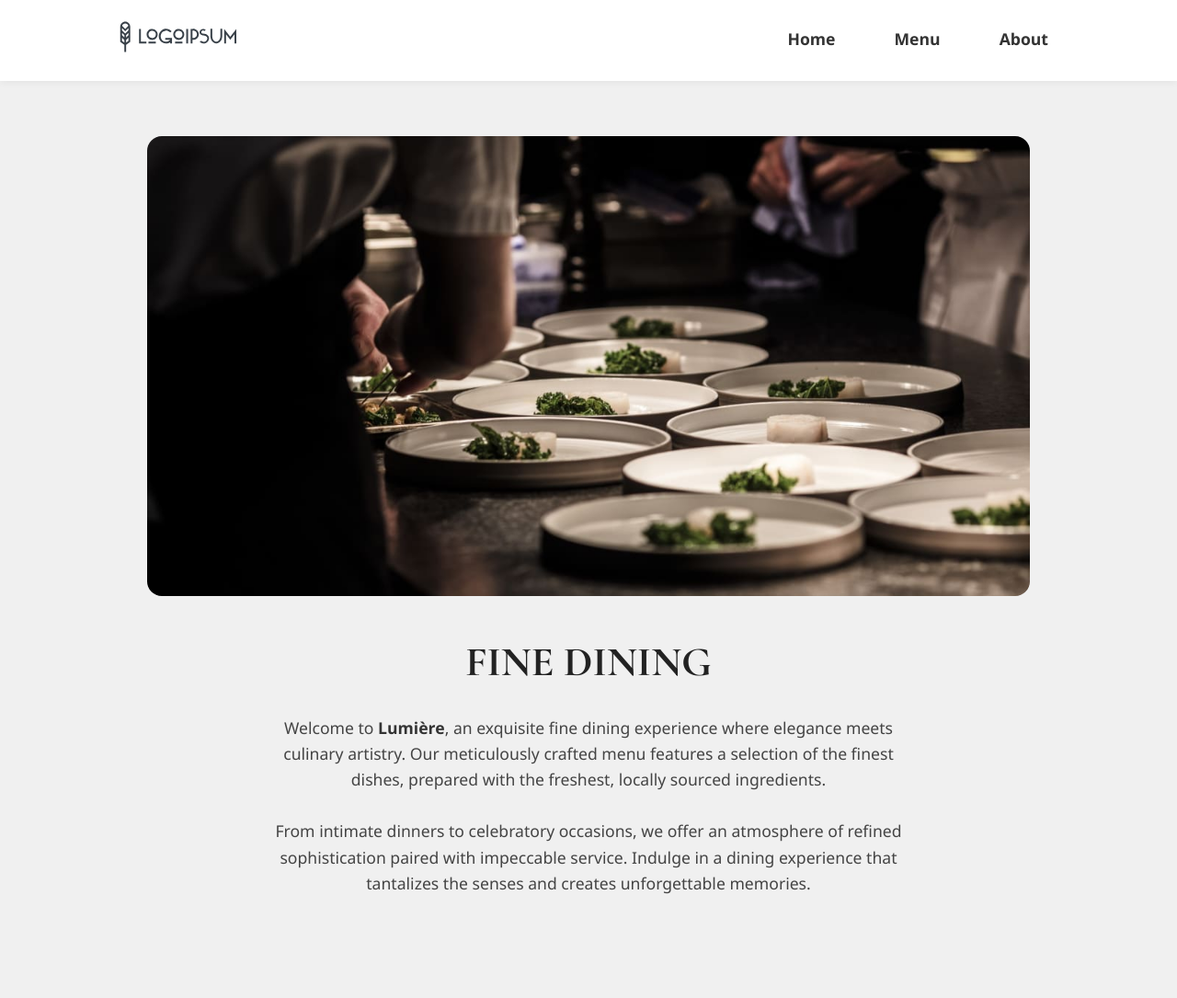
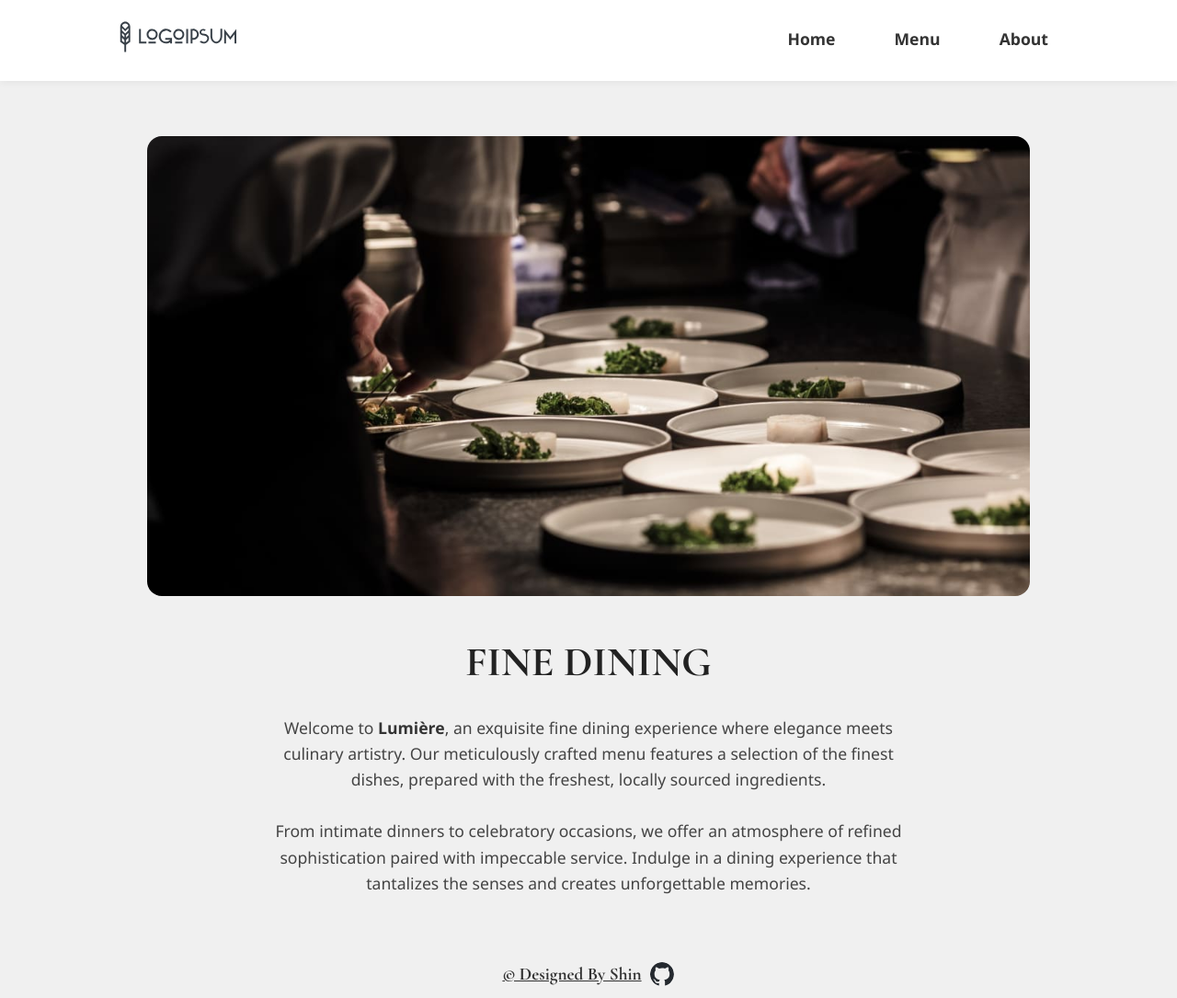
Before and after one commit to JiaShin2000/restaurant-page, a website built with webpack: page src/template.html in a window 1280 px wide. Shown: the whole page at 92% size. Before the commit the page ends 1034 px from the top, so only its background shows below. Built offline with nearby package versions, Linux system fonts and the light colour scheme.

Commit message:
Added footer link to Github repos

```diff
--- a/src/styles.css
+++ b/src/styles.css
@@ -127,3 +127,76 @@ nav a:hover {
     max-height: 300px;
   }
 }
+
+footer {
+  margin-top: auto;
+  display: flex;
+  background-color: transparent;
+  color: #333333;
+  justify-content: center;
+  align-items: center;
+  padding: 10px;
+  width: 100%;
+}
+
+footer a {
+  display: flex;
+  align-items: center; /* Aligns items vertically */
+  text-decoration: underline;
+  background-color: transparent;
+  color: #333333;
+  font-size: 1.2rem;
+  gap: 8px;
+  font-family: "Cormorant Garamond", serif;
+  font-weight: bolder;
+}
+
+footer a:hover {
+  animation: float 3s ease-in-out infinite;
+  color: #aa0000;
+}
+
+.github-logo {
+  display: inline-block;
+  background: none;
+  border: 1px solid transparent;
+  border-radius: 50%;
+  max-width: 28px;
+  max-height: 28px;
+
+  transition: all 0.3s ease-in-out;
+}
+
+@keyframes flicker {
+  0% {
+    box-shadow: 0 0 10px #4da8da, 0 0 20px #4da8da, 0 0 30px #4da8da;
+  }
+  50% {
+    box-shadow: 0 0 20px #4da8da, 0 0 30px #4da8da, 0 0 40px #4da8da;
+  }
+  100% {
+    box-shadow: 0 0 15px #4da8da, 0 0 25px #4da8da, 0 0 35px #4da8da;
+  }
+}
+
+@keyframes flickerText {
+  0% {
+    text-shadow: 0 0 10px #4da8da, 0 0 20px #4da8da, 0 0 30px #4da8da;
+  }
+  50% {
+    text-shadow: 0 0 20px #4da8da, 0 0 30px #4da8da, 0 0 40px #4da8da;
+  }
+  100% {
+    text-shadow: 0 0 15px #4da8da, 0 0 25px #4da8da, 0 0 35px #4da8da;
+  }
+}
+
+@keyframes float {
+  0%,
+  100% {
+    transform: translateY(0);
+  }
+  50% {
+    transform: translateY(-3px);
+  }
+}
--- a/src/template.html
+++ b/src/template.html
@@ -3,7 +3,7 @@
   <head>
     <meta charset="UTF-8" />
     <meta name="viewport" content="width=device-width, initial-scale=1.0" />
-    <title>Document</title>
+    <title>Lumière</title>
   </head>
   <body>
     <header>
@@ -36,4 +36,9 @@
     </header>
     <div id="content"></div>
   </body>
+  <footer>
+    <a href="https://github.com/JiaShin2000/restaurant-page" target="_blank"
+      >© Designed By Shin <img class="github-logo" src="./github-mark.svg"
+    /></a>
+  </footer>
 </html>
```
Also changed, not shown: dist/index.html, dist/main.js, src/github-mark.svg (added), src/logo.jpg (added).
